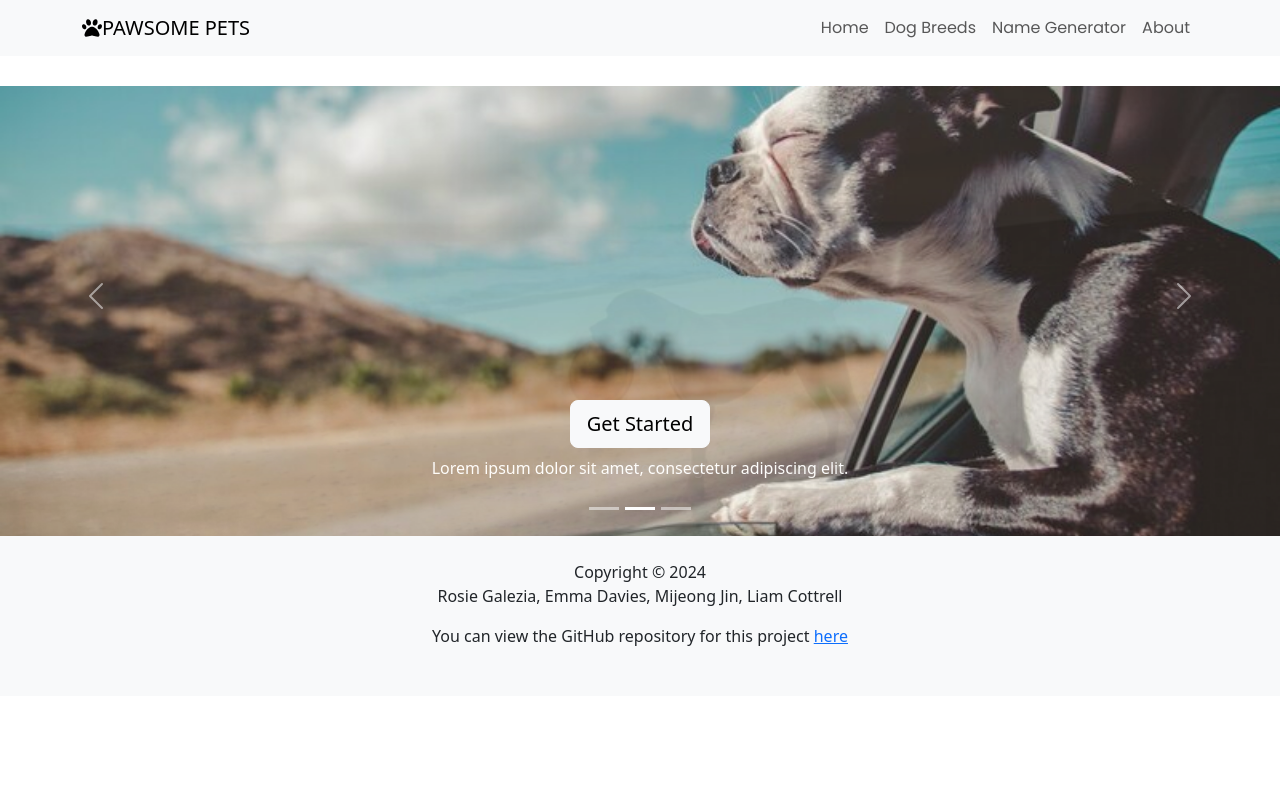
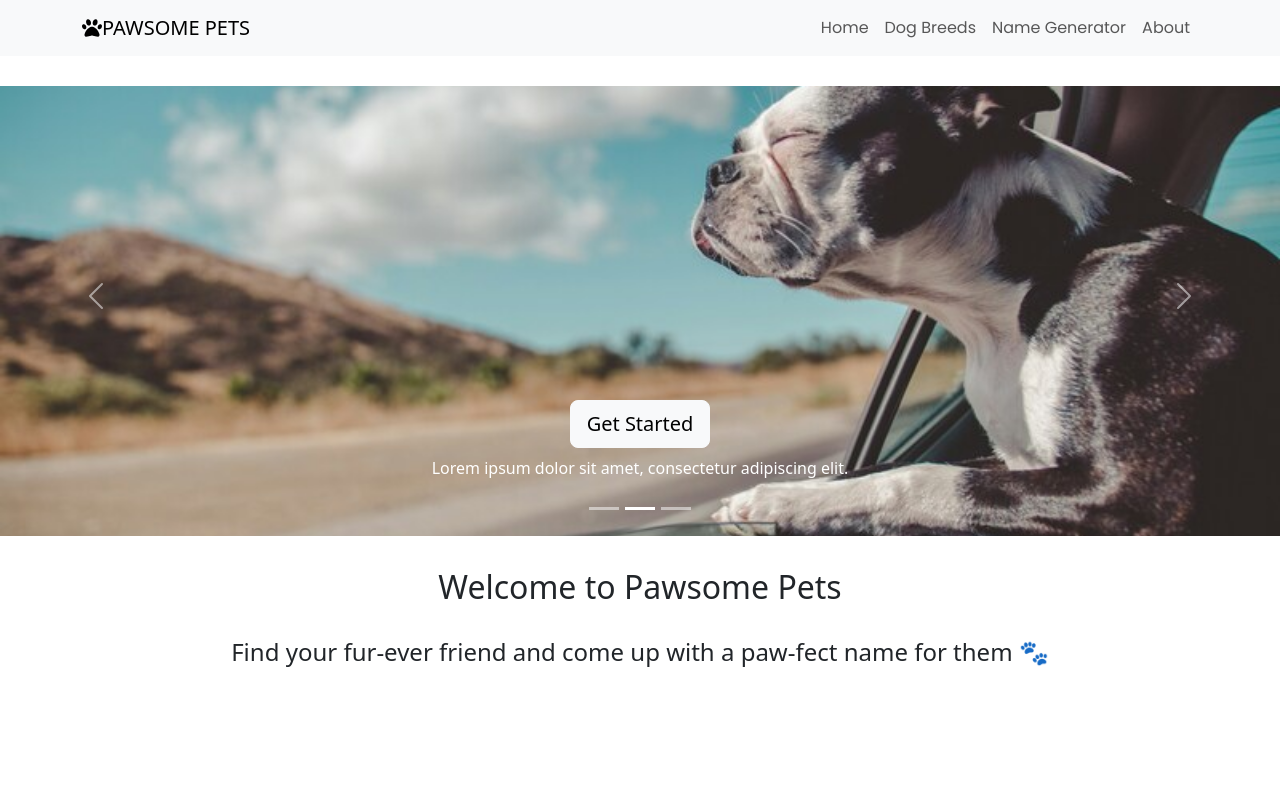
Before and after one commit to rosiegalezia/pawsome-pets, a React (Vite) app: page / in a window 1280 px wide. Shown: the top 800 px of the page. Built offline with nearby package versions, Linux system fonts and the light colour scheme.

Commit message:
saving changes before signing off

```diff
--- a/src/App.jsx
+++ b/src/App.jsx
@@ -2,6 +2,7 @@
 import Home from './Pages/Home';
 import GenerateName from './Pages/GenerateName'
 import About from './Pages/About'
+import Info from './Pages/Info';
 import NavBar from "./Components/NavBar";
 import Footer from './Components/Footer';
 import 'bootstrap/dist/css/bootstrap.min.css';
@@ -14,7 +15,7 @@ function App() {
         <NavBar />
         <Routes>
             <Route path="/" element={<Home />} />
-            {/* <Route path="/Info" element={<Info/>} /> */}
+            <Route path="/Info" element={<Info/>} />
             <Route path="/GenerateName" element={<GenerateName />} />
             <Route path="/About" element={<About />} />
         </Routes>
--- a/src/Components/Components.css
+++ b/src/Components/Components.css
@@ -9,6 +9,6 @@
 .footer {
     position: relative;
     bottom: 0;
-    width: 100%;
+    width: 100vw;
     height: 10rem;
 }
--- a/src/Pages/GenerateName.jsx
+++ b/src/Pages/GenerateName.jsx
@@ -67,7 +67,7 @@ function GenerateName() {
                         variant="dark"
                         className=''
                         onClick={regenerateClick}
-                    >Re-generate</Button>
+                    >Re-generate 🐾</Button>
                 </div>
 
             </div>
--- a/src/Pages/Home.jsx
+++ b/src/Pages/Home.jsx
@@ -8,8 +8,12 @@ import CarouselFade from '../Components/Carousel';
 
 function Home() {
   return (
-    <div>
+    <div className='page-container'>
+      <div className='page-content'>
       <CarouselFade />
+      <h2 className='p-3 m-3 text-center'>Welcome to Pawsome Pets</h2>
+      <h4 className='text-center'>Find your fur-ever friend and come up with a paw-fect name for them 🐾</h4>
+      </div>
     </div>
   )
 }
--- a/src/Pages/Info.jsx
+++ b/src/Pages/Info.jsx
@@ -0,0 +1,13 @@
+function Info() {
+    return (
+        <div className='page-container'>
+            <div className='page-content'>
+            <h2 className='p-3 m-3 text-center'>Select a dog breed to learn more about them!</h2>
+
+            </div>
+
+        </div>
+    )
+}
+
+export default Info
--- a/src/assets/team.json
+++ b/src/assets/team.json
@@ -3,7 +3,7 @@
         "id": 1,
         "name": "Rosie",
         "github": "https://github.com/rosiegalezia",
-        "image": "./team-member.jpg",
+        "image": "./img-1.jpg",
         "role": "Name generator, about section"
     },
     {
```
